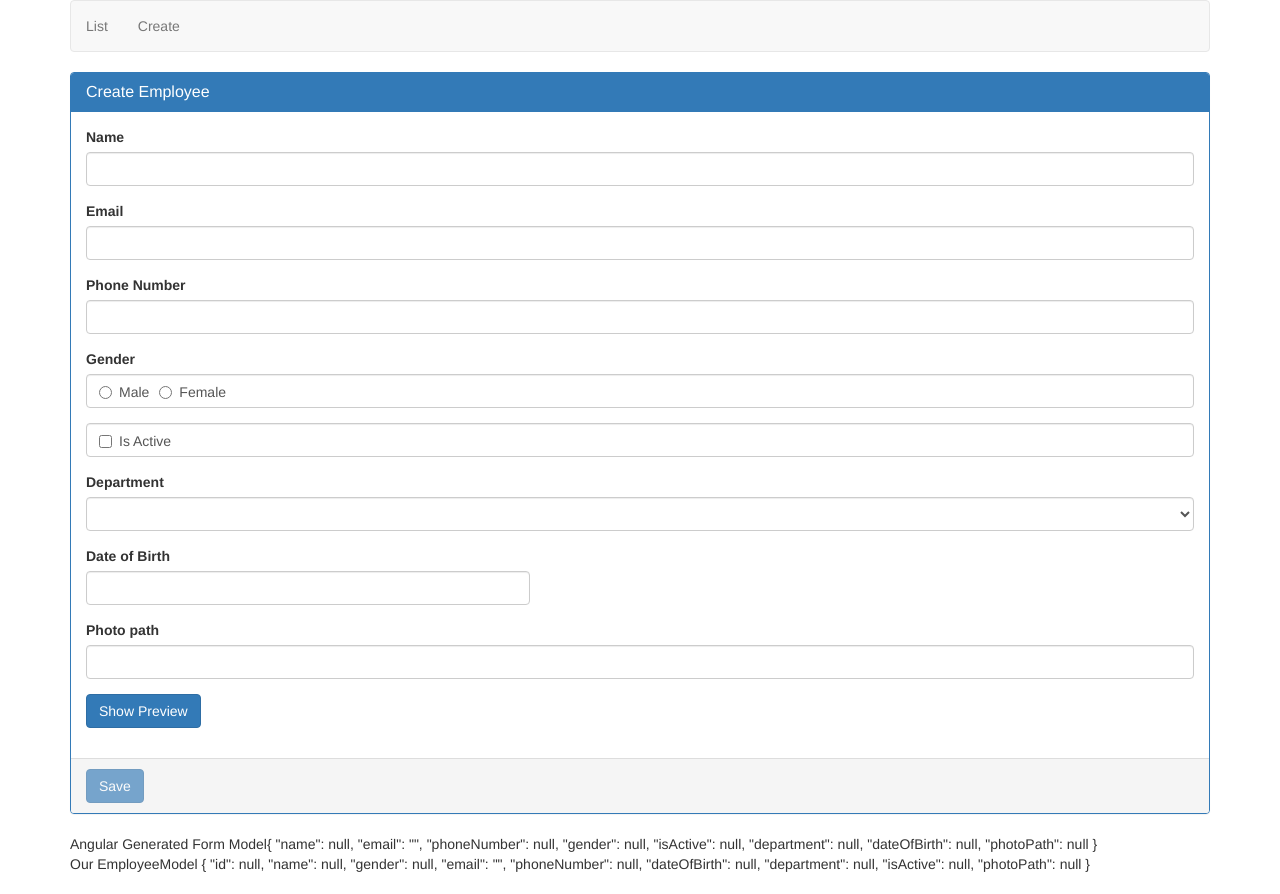
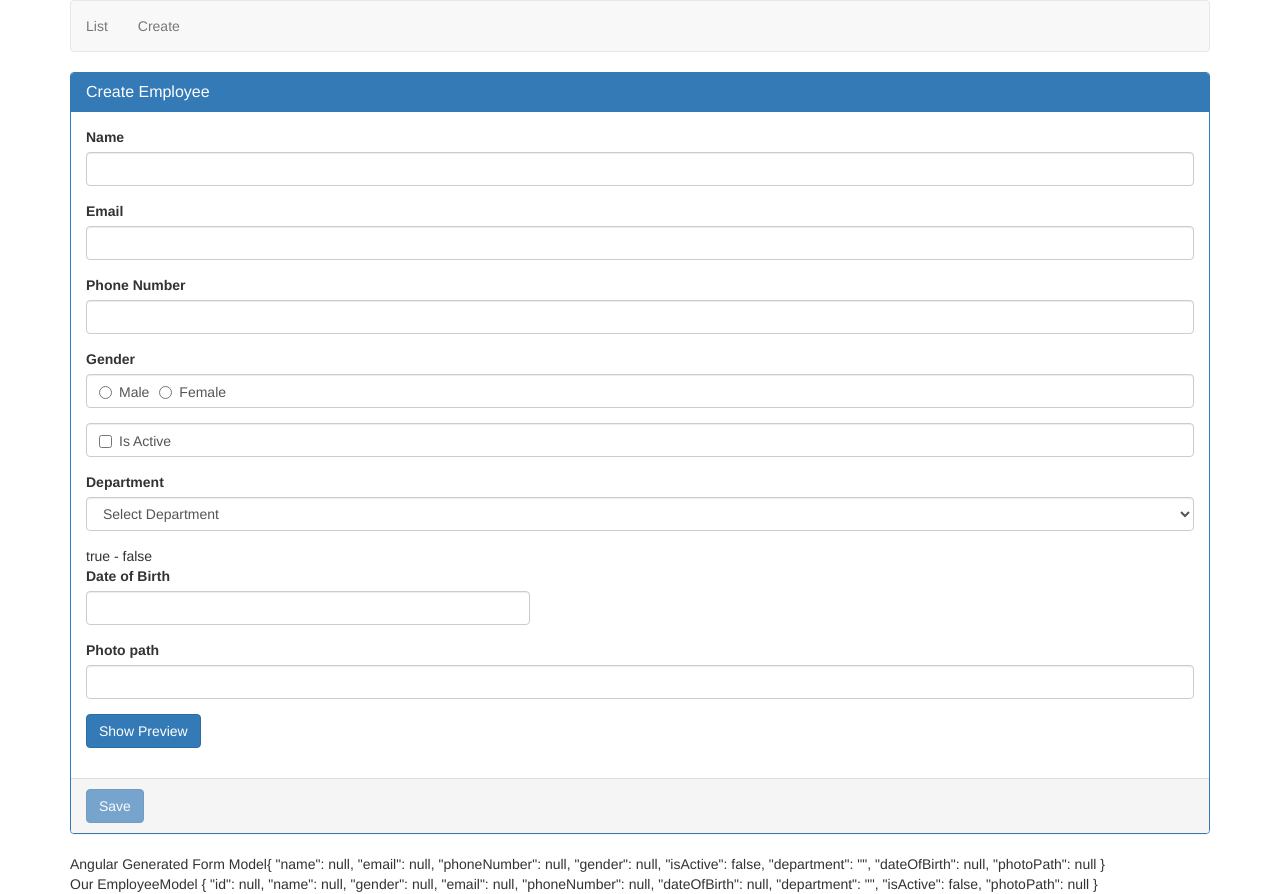
Before and after one commit to trungtrong/Angular-CRUD-Example, an Angular app: page /create in a window 1280 px wide. Built offline with nearby package versions, Linux system fonts and the light colour scheme.

Commit message:
making select list validation

```diff
--- a/src/app/employees/create-employee/create-employee.component.html
+++ b/src/app/employees/create-employee/create-employee.component.html
@@ -76,23 +76,33 @@
               <div class="form-control">
                 <label class="checkbox-inline">
                     <input type="checkbox" name="isActive"
-                          [(ngModel)]="employee.isActive"/>Is Active
+                      [(ngModel)]="employee.isActive"/>
+                      <!-- change the default value of isActive = false -->
+                    Is Active
                 </label>
               </div>
           </div>
 
           <!-- dropdown list: Department field -->
-          <div class="form-group">
-            <label for="department">
+          <div class="form-group"
+            [class.has-error]="department.invalid && department.touched">
+            <label for="department" class="control-label">
               Department
             </label>
             <select id="departmnet" name="department"
-                    [(ngModel)]="employee.department" class="form-control">
+                    [(ngModel)]="employee.department" class="form-control"
+                    required #department="ngModel" >
+              <option disabled value="">Select Department</option>
               <option *ngFor="let dept of departments" [value]="dept.id">
                 {{ dept.name }}
               </option>
             </select>
+            <span class="help-block"
+              *ngIf="department.invalid && department.touched">
+                Department is required
+            </span>
           </div>
+          {{ department.invalid }} - {{ department.touched }}
 
           <!-- Datepicker:  Date of Birth -->
           <div class="row">
--- a/src/app/employees/create-employee/create-employee.component.ts
+++ b/src/app/employees/create-employee/create-employee.component.ts
@@ -17,11 +17,11 @@ export class CreateEmployeeComponent implements OnInit {
     id: null,
     name: null,
     gender: null,
-    email: '',
+    email: null,
     phoneNumber: null,
     dateOfBirth: null,
-    department: null,
-    isActive: null,
+    department: '',
+    isActive: false,
     photoPath: null
   };
 
```
